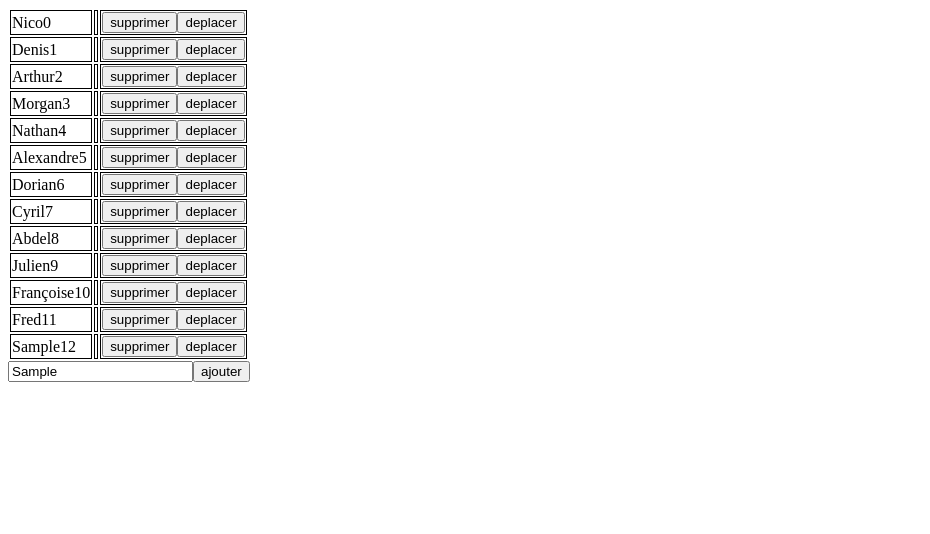
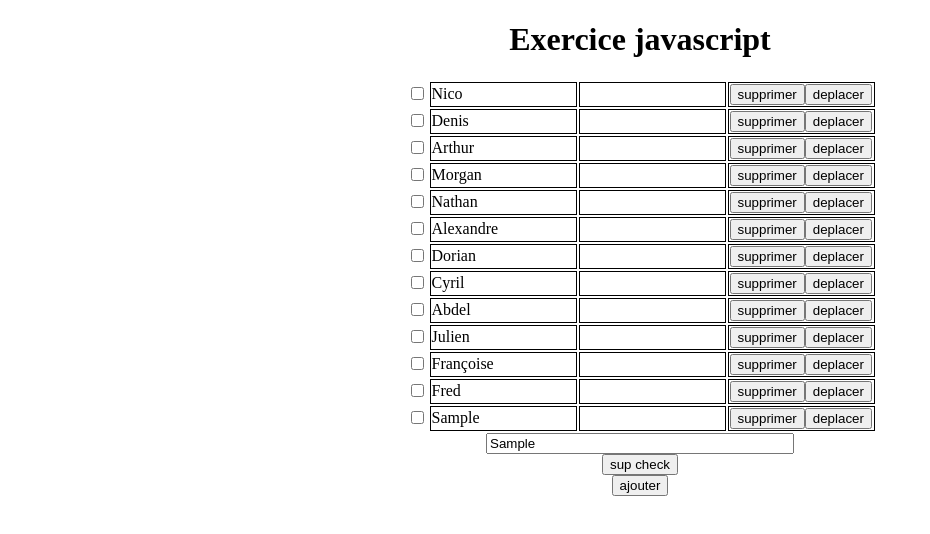
Before and after one commit to bihak/tableau_html_-en_js, a plain HTML site: page index.html in a window 1280 px wide. Both pictures are taken after typing "Sample" into the empty fields and a click on the input "ajouter". Shown: the whole page, without its empty margins (0-930 px from the left). Drawn offline with Linux system fonts and the light colour scheme.

Commit message:
ADD fonctions.

```diff
--- a/script.js
+++ b/script.js
@@ -1,19 +1,11 @@
+let titre = document.createElement("h1")
+document.body.appendChild(titre)
+const newContent = document.createTextNode("Exercice javascript");
+titre.appendChild(newContent)
+
 let table = document.createElement("table")
 table.id = 'table'
 document.body.appendChild(table)
-
-// let tableau = document.createElement("td")
-// tableau.id = 'tablau'
-// table.appendChild(tableau)
-
-// let tablau = document.createElement("td")
-// tablau.id = 'tableau'
-// table.appendChild(tablau)
-
-// let bouton = document.createElement("input")
-// bouton.id = 'bouton'
-// bouton.type = 'submit'
-// tablea.appendChild(bouton)
 
 let tab = [
     "Nico",
@@ -31,111 +23,142 @@ let tab = [
 ];
 
 let formulaire = document.createElement("form")
-formulaire.id = 'formulaire'
-formulaire.method = 'post'
-document.body.appendChild(formulaire)
+    formulaire.id = 'formulaire'
+    formulaire.method = 'post'
+    document.body.appendChild(formulaire)
+
 let inputtext = document.createElement("input")
-inputtext.id = 'text'
-inputtext.type = 'text'
-formulaire.appendChild(inputtext)
+    inputtext.id = 'text'
+    inputtext.type = 'text'
+    formulaire.appendChild(inputtext)
+
+let bouton_check = document.createElement("input")
+    bouton_check.id = 'bouton_sup'
+    bouton_check.type = 'submit'
+    bouton_check.value = 'sup check'
+    formulaire.appendChild(bouton_check)
+
+    let inputajou = document.createElement("input")
+    inputajou.id = 'ajout'
+    inputajou.type = 'submit'
+    inputajou.value = 'ajouter'
+    // inputajou.onclick = function(){ajou()}
+    formulaire.appendChild(inputajou)
 
 
 for ( let i=0 ; i< tab.length ; i++){
 
         let tableau = document.createElement("tr")
-        tableau.id = 'tablau' + i
+        tableau.id = 'tablau'+i
         table.appendChild(tableau)
 
+        let tab_checkbox = document.createElement("td")
+        tab_checkbox.id = 'tab_checkbox'+i
+        tab_checkbox.classList = 'tab_checkbox'
+        tableau.appendChild(tab_checkbox)
+
         let soustableau = document.createElement("td")
-        soustableau.id = 'soustableau_nom' + i
+        soustableau.id = 'soustableau_nom'+i
         tableau.appendChild(soustableau)
-        const newContent = document.createTextNode(tab[i]+i);
+        const newContent = document.createTextNode(tab[i])
         soustableau.appendChild(newContent);
 
         let soustablea = document.createElement("td")
-        soustablea.id = 'soustableau' + i
+        soustablea.id = 'soustableau'+i
+        soustablea.className = "soustableau"
         tableau.appendChild(soustablea)
-        const newConten = document.createTextNode("");
+        const newConten = document.createTextNode("")
         soustablea.appendChild(newConten);
 
         let soustablau = document.createElement("td")
-        soustablau.id = 'input_soustableau'
+        soustablau.id = 'input_soustableau'+i
         tableau.appendChild(soustablau)
 
+        let button_checkbox = document.createElement("input")
+        button_checkbox.id = 'bouton_checkbox'+i
+        button_checkbox.type = 'checkbox'
+        tab_checkbox.appendChild(button_checkbox)
+
         let bouton = document.createElement("input")
-        bouton.id = 'bouton'
+        bouton.id = 'bouton'+i
         bouton.type = 'submit'
         bouton.value = 'supprimer'
-        bouton.onclick = function(){sup(i)}
+        bouton.onclick = function(){sup(this)}
         soustablau.appendChild(bouton)
 
         let button = document.createElement("input")
-        button.id = 'bouton_deplacer'
+        button.id = 'bouton_deplacer'+i
         button.type = 'submit'
         button.value = 'deplacer'
-        button.onclick = function(){dep(i)}
+        button.onclick = function(){dep(this)}
         soustablau.appendChild(button)
 
-        if (i+1 == tab.length) {
-            let inputajou = document.createElement("input")
-            inputajou.id = 'ajout'
-            inputajou.type = 'button'
-            inputajou.value = 'ajouter'
-            inputajou.onclick = function(){ajou(i)}
-            formulaire.appendChild(inputajou)
-        }
+        // if (i+1 == tab.length) {
+        //     let inputajou = document.createElement("input")
+        //     inputajou.id = 'ajout'+i
+        //     inputajou.type = 'submit'
+        //     inputajou.value = 'ajouter'
+        //     inputajou.onclick = function(){ajou()}
+        //     formulaire.appendChild(inputajou)
+        // }
 }
 
-
-function ajou(e){
-    console.log(e)
-    let taille_table = document.getElementById("table")
-    let taille = taille_table.rows.length;
-    console.log(taille);
-    let tableau = document.createElement("tr")
-        tableau.id = 'tablau' + taille
-        table.appendChild(tableau)
-        let val = document.getElementById("text").value;
-        let soustableau = document.createElement("td")
-        soustableau.id = 'soustableau_nom' + taille
-        tableau.appendChild(soustableau)
-        const newContent = document.createTextNode(val+taille);
-        soustableau.appendChild(newContent);
-
-        let soustablea = document.createElement("td")
-        soustablea.id = 'soustableau' + taille
-        tableau.appendChild(soustablea)
-        const newConten = document.createTextNode("");
-        soustablea.appendChild(newConten);
-
-        let soustablau = document.createElement("td")
-        soustablau.id = 'input_soustableau'
-        tableau.appendChild(soustablau)
-
-        let bouton = document.createElement("input")
-        bouton.id = 'bouton'
-        bouton.type = 'submit'
-        bouton.value = 'supprimer'
-        bouton.onclick = function(){sup(e)}
-        soustablau.appendChild(bouton)
-
-        let button = document.createElement("input")
-        button.id = 'bouton_deplacer'
-        button.type = 'submit'
-        button.value = 'deplacer'
-        button.onclick = function(){dep(e)}
-        soustablau.appendChild(button)
-}
 function sup(e){
-    let tableau = document.getElementById("table");
-    let elementASupprimer = document.getElementById("tablau" + e);
-    tableau.removeChild(elementASupprimer);
+    let row = e.parentNode.parentNode
+    row.parentNode.removeChild(row)
 }
 function dep(e) {
-    let tdElement = document.getElementById("soustableau_nom" + e);
-    let valeur = tdElement.innerHTML;
-    let tableau = document.getElementById("soustableau" + e);
-    const newContent = document.createTextNode(valeur);
-    tableau.appendChild(newContent);
-    console.log(e);
+    let row = e.parentNode.parentNode
+    let td1 = row.cells[1]
+    let td2 = row.cells[2]
+    let valtd1 = td1.innerHTML
+    let valtd2 = td2.innerHTML
+
+    td1.innerHTML = valtd2
+    td2.innerHTML = valtd1
+
 }
+let ajout = document.getElementById('ajout');
+
+ajout.addEventListener("click", function(e){
+    e.preventDefault()
+    let tab_ajou = document.getElementById("table")
+    let taille = tab_ajou.rows.length
+    let th = tab_ajou.insertRow(taille)
+        th.id = "tablau"+taille
+    let val = document.getElementById("text").value
+
+    let checkbox = document.createElement('input')
+    checkbox.type = "checkbox";
+    checkbox.id = "bouton_checkbox"+taille
+    let check = th.insertCell(0);
+    check.classList = 'tab_checkbox'
+    check.appendChild(checkbox)
+
+    let td1 = th.insertCell(1)
+        td1.id = "soustableau_nom"+taille
+
+    let td2 = th.insertCell(2)
+        td2.id = "soustableau"+taille
+
+    let td3 = th.insertCell(3)
+        td3.id = "input_soustableau"+taille
+
+    td1.innerHTML = val
+    td2.innerHTML = ""
+    td3.innerHTML = '<button onclick="sup(this)">supprimer</button><button onclick="dep(this)">deplacer</button>'
+
+})
+let checksup = document.getElementById('bouton_sup');
+
+checksup.addEventListener("click", function(e){
+    e.preventDefault()
+    let table2 = document.getElementById("table")
+    let lignes = table2.getElementsByTagName('tr')
+    for (let i = lignes.length - 1; i >= 0; i--) {
+    let checkbox = lignes[i].getElementsByTagName('input')[0]
+    if (checkbox.checked) {
+        table2.removeChild(lignes[i]);
+    }
+    }
+})
--- a/style.css
+++ b/style.css
@@ -1,3 +1,27 @@
+table{
+    margin: auto;
+}
 td {
     border: solid 1px black;
+    width: 143px;
 }
+h1{
+    text-align: center;
+}
+form{
+    text-align: center;
+}
+form input[type=text]{
+    width: 300px;
+}
+form input[type=submit]{
+    display: block;
+    margin: auto;
+}
+#tablau{
+    display: flex;
+}
+.tab_checkbox ,.tab_checkbox{
+    border: none;
+    width: 20px;
+}
```
Also changed, not shown: index.html (+1 -0 lines).
